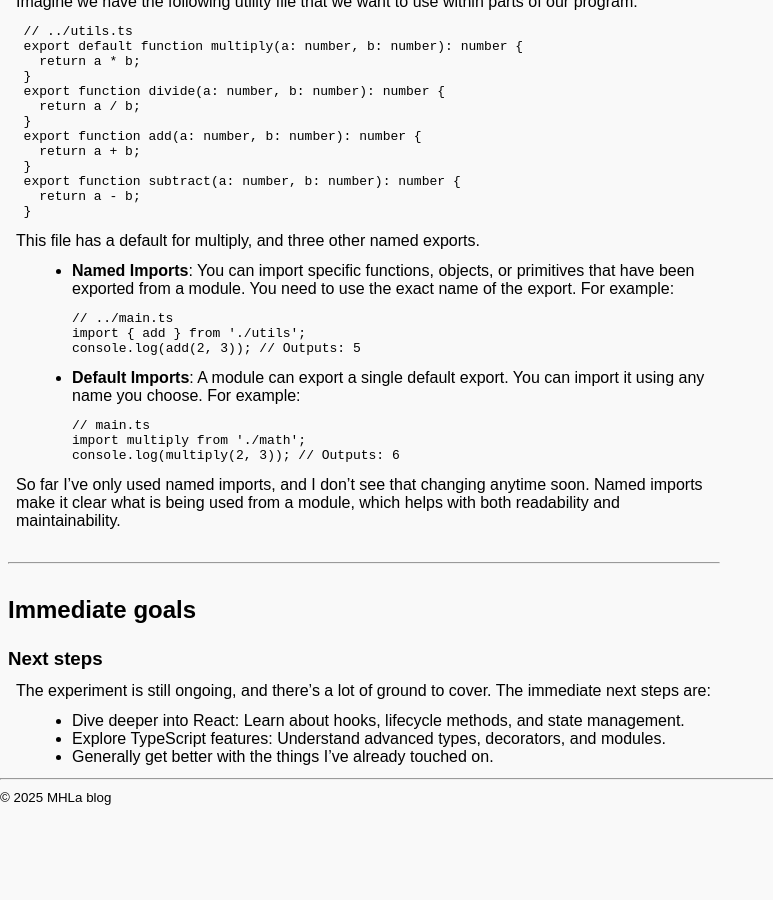
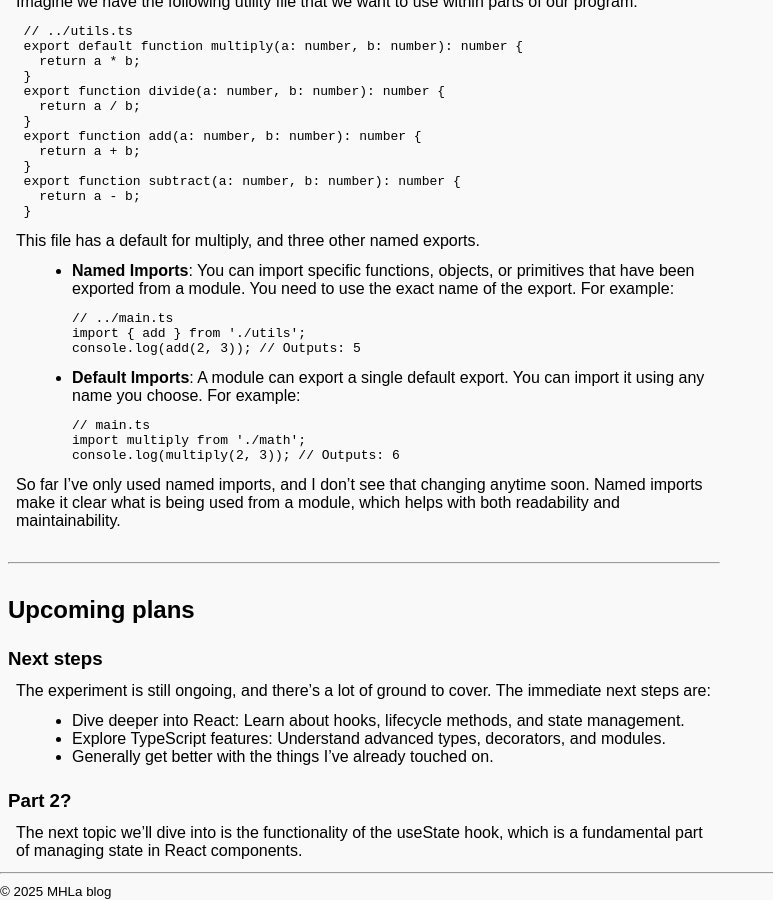
Before and after one commit to MHLaDMOoF24/mhladmoof24.github.io, a Jekyll site: the page built from _posts/2025-09-15-react_on_typescript.md, in a window 1280 px wide and 900 px high, scrolled down 1752 px. Shown: the whole window, without its empty margins (0-773 px from the left). Built offline with Jekyll 4.4.1, drawn with Linux system fonts in a browser that asks for light colours; before the commit the page ends 2558 px from its top, so only the background shows below that; some of the changed text lies outside the part shown.

Commit message:
Added state_management article, and tied in with previous article.

```diff
--- a/_posts/2025-09-15-react_on_typescript.md
+++ b/_posts/2025-09-15-react_on_typescript.md
@@ -1,6 +1,6 @@
 ---
 layout: post
-title: "Learning the language found"
+title: "Learning the language found - Part 1"
 tags: [research, application]
 ---
 
@@ -99,9 +99,12 @@ So far I've only used named imports, and I don't see that changing anytime soon.
 
 ---
 
-## Immediate goals
+## Upcoming plans
 ### Next steps
 The experiment is still ongoing, and there's a lot of ground to cover. The immediate next steps are:
 - Dive deeper into React: Learn about hooks, lifecycle methods, and state management.
 - Explore TypeScript features: Understand advanced types, decorators, and modules.
 - Generally get better with the things I've already touched on.
+
+### Part 2?
+The next topic we'll dive into is the functionality of the useState hook, which is a fundamental part of managing state in React components.
```
Also changed, not shown: _posts/2025-09-18-state_management.md (added, +69 -0 lines).
